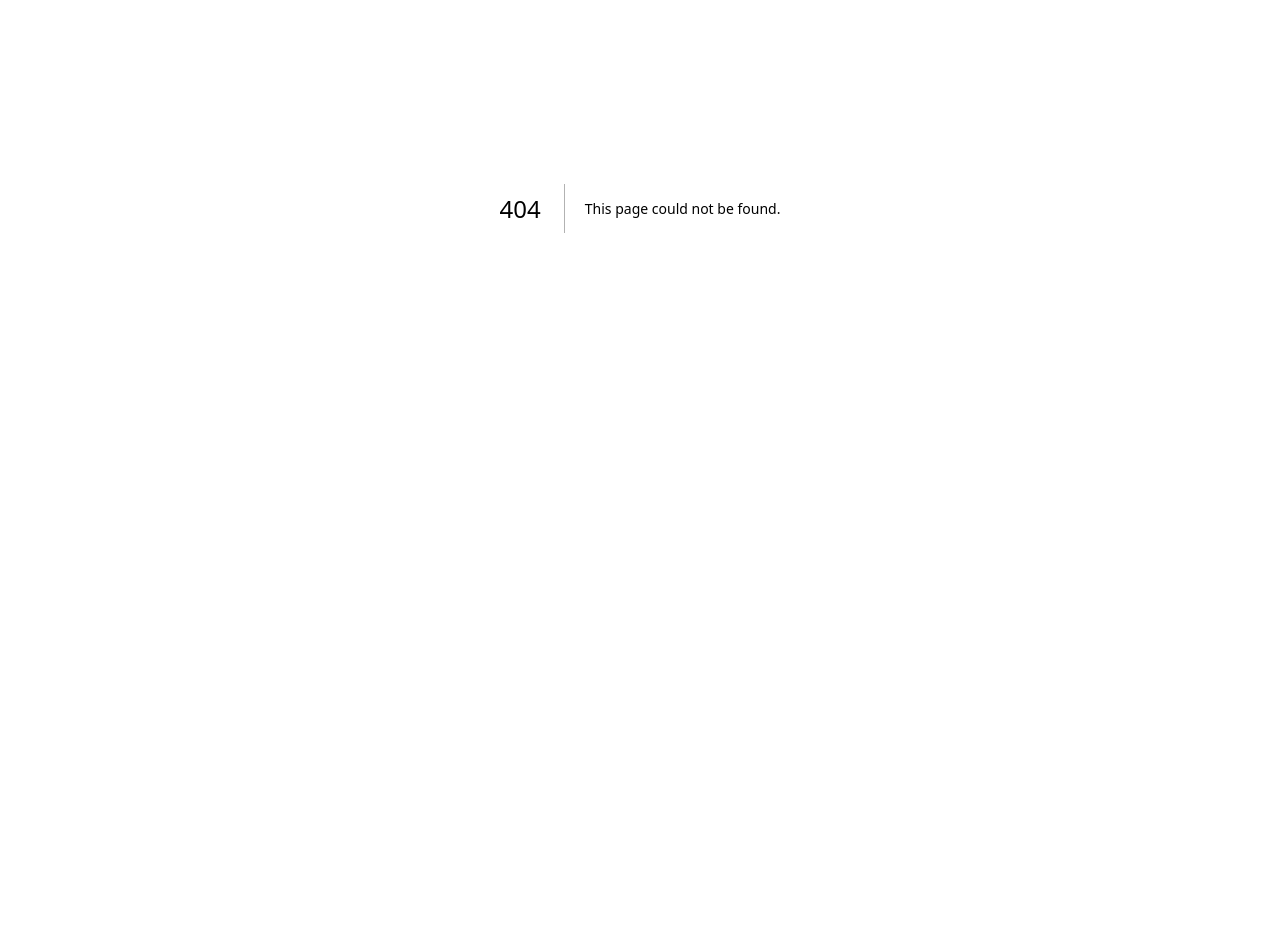
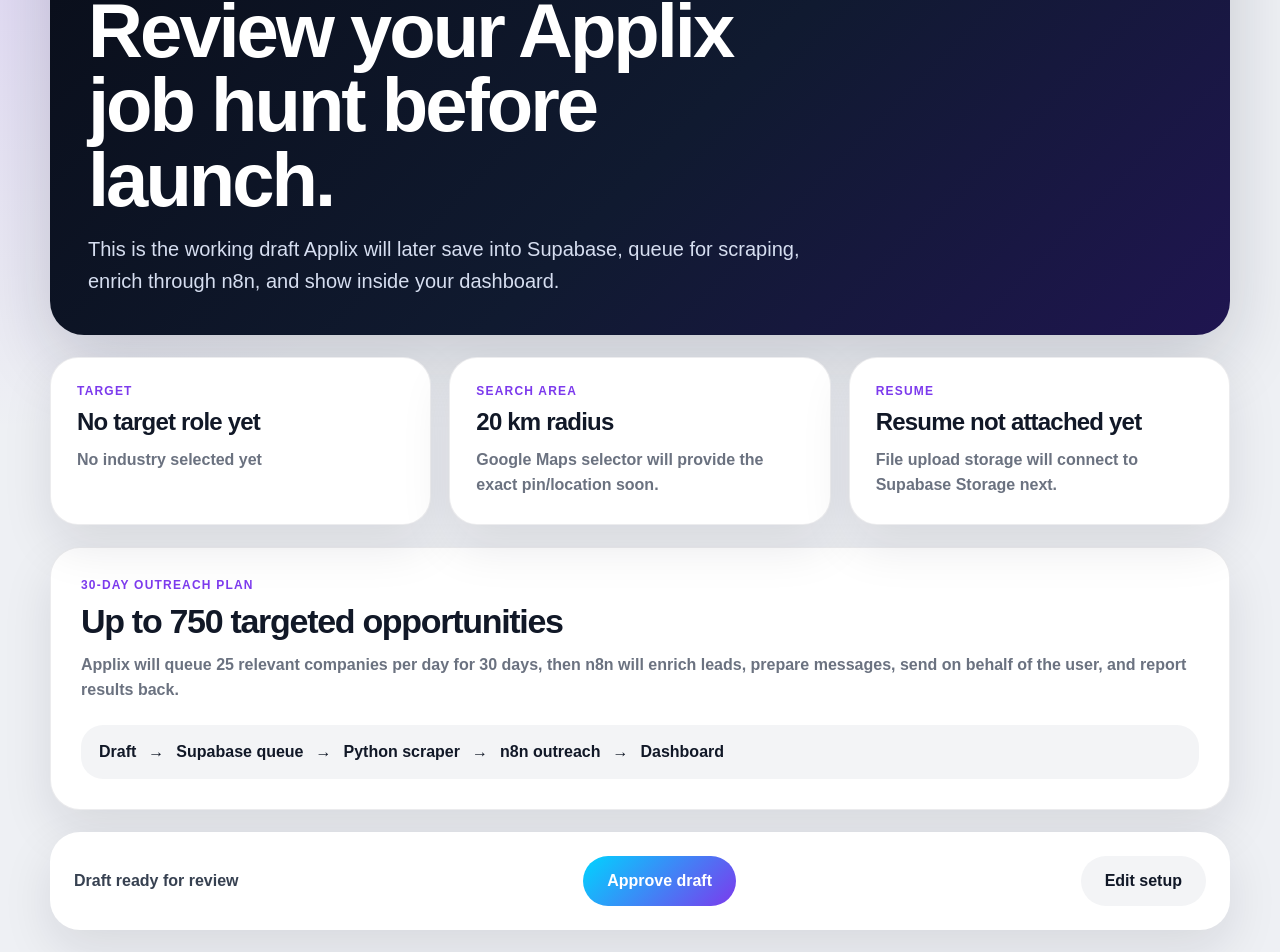
Before and after one commit to Calsie-ai/Calsie, a Next.js app in the folder frontend/: page /campaign/draft in a window 1280 px wide. Before the commit this address had no page. Shown: the part 192-1144 px from the top of the page. Before the commit the page ends 800 px from the top, so only its background shows below. Built offline with nearby package versions, Linux system fonts and the light colour scheme.

Commit message:
Add campaign draft review route

```diff
--- /dev/null
+++ b/frontend/app/campaign/draft/page.tsx
@@ -0,0 +1,251 @@
+"use client";
+
+import Link from "next/link";
+import { useEffect, useState } from "react";
+
+type CampaignDraft = {
+  targetRole: string;
+  industry: string;
+  radius: string;
+  resumeName: string;
+  dailyLimit: number;
+  campaignDays: number;
+  createdAt: string;
+};
+
+const emptyDraft: CampaignDraft = {
+  targetRole: "",
+  industry: "",
+  radius: "20",
+  resumeName: "Resume not attached yet",
+  dailyLimit: 25,
+  campaignDays: 30,
+  createdAt: "",
+};
+
+export default function CampaignDraftPage() {
+  const [draft, setDraft] = useState<CampaignDraft>(emptyDraft);
+  const [status, setStatus] = useState("Draft ready for review");
+
+  useEffect(() => {
+    const savedDraft = sessionStorage.getItem("applixCampaignDraft");
+    if (!savedDraft) return;
+
+    try {
+      setDraft(JSON.parse(savedDraft));
+    } catch {
+      setStatus("Could not load campaign draft. Please create it again.");
+    }
+  }, []);
+
+  function approveDraft() {
+    setStatus("Campaign approved. Next step: save this draft to Supabase and queue the Python scraper.");
+  }
+
+  const totalOpportunities = draft.dailyLimit * draft.campaignDays;
+
+  return (
+    <main style={styles.main}>
+      <section style={styles.shell}>
+        <header style={styles.header}>
+          <Link href="/" style={styles.backLink}>← Back to setup</Link>
+          <p style={styles.badge}>Campaign draft</p>
+          <h1 style={styles.title}>Review your Applix job hunt before launch.</h1>
+          <p style={styles.subtitle}>
+            This is the working draft Applix will later save into Supabase, queue for scraping,
+            enrich through n8n, and show inside your dashboard.
+          </p>
+        </header>
+
+        <div style={styles.grid}>
+          <article style={styles.card}>
+            <p style={styles.cardLabel}>Target</p>
+            <h2 style={styles.cardTitle}>{draft.targetRole || "No target role yet"}</h2>
+            <p style={styles.muted}>{draft.industry || "No industry selected yet"}</p>
+          </article>
+
+          <article style={styles.card}>
+            <p style={styles.cardLabel}>Search area</p>
+            <h2 style={styles.cardTitle}>{draft.radius} km radius</h2>
+            <p style={styles.muted}>Google Maps selector will provide the exact pin/location soon.</p>
+          </article>
+
+          <article style={styles.card}>
+            <p style={styles.cardLabel}>Resume</p>
+            <h2 style={styles.cardTitle}>{draft.resumeName}</h2>
+            <p style={styles.muted}>File upload storage will connect to Supabase Storage next.</p>
+          </article>
+        </div>
+
+        <section style={styles.planCard}>
+          <div>
+            <p style={styles.cardLabel}>30-day outreach plan</p>
+            <h2 style={styles.planTitle}>Up to {totalOpportunities} targeted opportunities</h2>
+            <p style={styles.muted}>
+              Applix will queue {draft.dailyLimit} relevant companies per day for {draft.campaignDays} days,
+              then n8n will enrich leads, prepare messages, send on behalf of the user, and report results back.
+            </p>
+          </div>
+
+          <div style={styles.flowBox}>
+            <span>Draft</span>
+            <span>→</span>
+            <span>Supabase queue</span>
+            <span>→</span>
+            <span>Python scraper</span>
+            <span>→</span>
+            <span>n8n outreach</span>
+            <span>→</span>
+            <span>Dashboard</span>
+          </div>
+        </section>
+
+        <section style={styles.actionsCard}>
+          <p style={styles.status}>{status}</p>
+          <button style={styles.primaryButton} onClick={approveDraft}>Approve draft</button>
+          <Link href="/" style={styles.secondaryButton}>Edit setup</Link>
+        </section>
+      </section>
+    </main>
+  );
+}
+
+const styles = {
+  main: {
+    minHeight: "100vh",
+    background:
+      "radial-gradient(circle at top left, rgba(124, 58, 237, 0.16), transparent 36%), #eef0f4",
+    color: "#111827",
+    fontFamily: "Arial, Helvetica, sans-serif",
+    padding: "46px 24px",
+  },
+  shell: {
+    maxWidth: 1180,
+    margin: "0 auto",
+  },
+  header: {
+    padding: 38,
+    borderRadius: 34,
+    background: "linear-gradient(135deg, #090d18 0%, #101a30 55%, #1f1550 100%)",
+    color: "white",
+    boxShadow: "0 24px 70px rgba(15, 23, 42, 0.18)",
+  },
+  backLink: {
+    color: "#cfe0ff",
+    textDecoration: "none",
+    fontWeight: 900,
+  },
+  badge: {
+    width: "fit-content",
+    margin: "28px 0 16px",
+    padding: "10px 18px",
+    borderRadius: 999,
+    background: "rgba(255,255,255,0.09)",
+    border: "1px solid rgba(255,255,255,0.14)",
+    color: "#cfe0ff",
+    fontWeight: 900,
+  },
+  title: {
+    maxWidth: 760,
+    margin: "0 0 16px",
+    fontSize: "clamp(40px, 6vw, 76px)",
+    lineHeight: 0.98,
+    letterSpacing: -3,
+  },
+  subtitle: {
+    maxWidth: 740,
+    color: "#d6def0",
+    fontSize: 20,
+    lineHeight: 1.6,
+    margin: 0,
+  },
+  grid: {
+    display: "grid",
+    gridTemplateColumns: "repeat(3, minmax(0, 1fr))",
+    gap: 18,
+    marginTop: 22,
+  },
+  card: {
+    padding: 26,
+    borderRadius: 28,
+    background: "#ffffff",
+    boxShadow: "0 20px 50px rgba(15, 23, 42, 0.1)",
+    border: "1px solid rgba(15, 23, 42, 0.08)",
+  },
+  cardLabel: {
+    margin: "0 0 10px",
+    color: "#7c3aed",
+    fontSize: 12,
+    textTransform: "uppercase" as const,
+    letterSpacing: 1.2,
+    fontWeight: 900,
+  },
+  cardTitle: {
+    margin: 0,
+    fontSize: 24,
+    letterSpacing: -0.8,
+  },
+  muted: {
+    margin: "12px 0 0",
+    color: "#6b7280",
+    fontWeight: 700,
+    lineHeight: 1.55,
+  },
+  planCard: {
+    marginTop: 22,
+    padding: 30,
+    borderRadius: 30,
+    background: "#ffffff",
+    boxShadow: "0 20px 50px rgba(15, 23, 42, 0.1)",
+    border: "1px solid rgba(15, 23, 42, 0.08)",
+  },
+  planTitle: {
+    margin: 0,
+    fontSize: 34,
+    letterSpacing: -1.3,
+  },
+  flowBox: {
+    marginTop: 22,
+    padding: 18,
+    borderRadius: 22,
+    background: "#f3f4f6",
+    display: "flex",
+    flexWrap: "wrap" as const,
+    gap: 12,
+    color: "#111827",
+    fontWeight: 900,
+  },
+  actionsCard: {
+    marginTop: 22,
+    padding: 24,
+    borderRadius: 30,
+    background: "#ffffff",
+    display: "flex",
+    gap: 14,
+    alignItems: "center",
+    justifyContent: "space-between",
+    boxShadow: "0 20px 50px rgba(15, 23, 42, 0.1)",
+  },
+  status: {
+    margin: 0,
+    color: "#374151",
+    fontWeight: 900,
+  },
+  primaryButton: {
+    padding: "16px 24px",
+    border: 0,
+    borderRadius: 999,
+    background: "linear-gradient(135deg, #00d4ff, #7c3aed)",
+    color: "white",
+    fontWeight: 900,
+    cursor: "pointer",
+  },
+  secondaryButton: {
+    padding: "16px 24px",
+    borderRadius: 999,
+    background: "#f3f4f6",
+    color: "#111827",
+    textDecoration: "none",
+    fontWeight: 900,
+  },
+};
```
